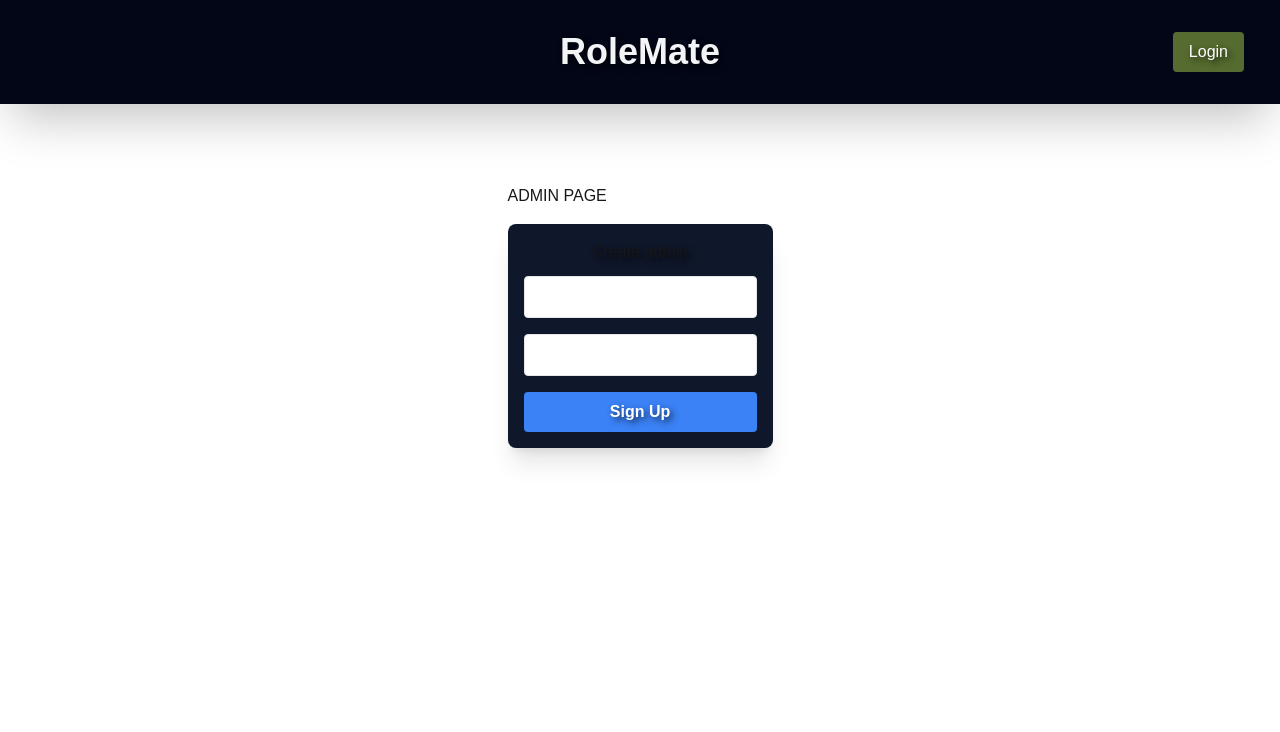
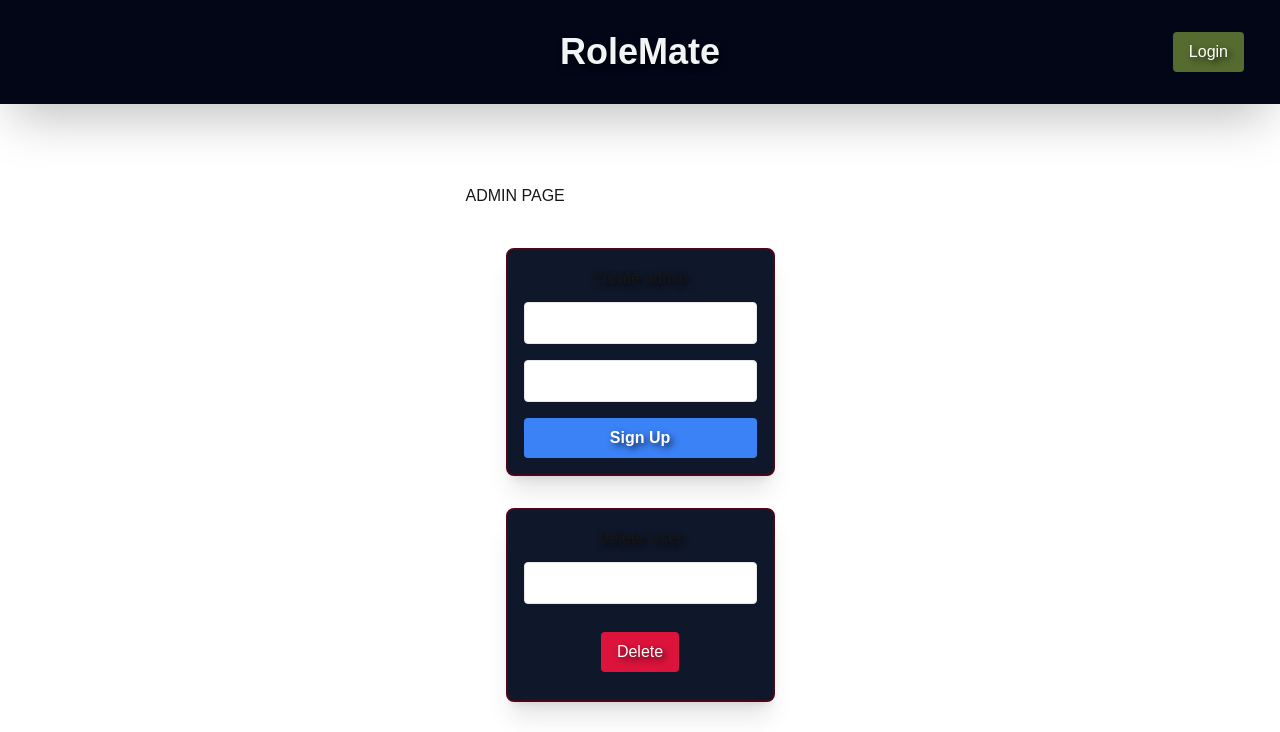
Before and after one commit to Ugits/RoleMate-Frontend, a Next.js app: page /admin in a window 1280 px wide. Shown: the top 732 px of the page. Built offline with nearby package versions, Linux system fonts and the light colour scheme.

Commit message:
Add DeleteUser component for admin page

```diff
--- /dev/null
+++ b/app/(pages)/admin/_components/DeleteUser.tsx
@@ -0,0 +1,71 @@
+"use client";
+
+import { Button } from "@/app/_global-components/Button";
+import { IUsername } from "@/app/_types/IUsername";
+import { useState } from "react";
+
+export const DeleteUser = () => {
+  const [loading, setLoading] = useState<boolean>(false);
+  const [fieldData, setFormData] = useState<IUsername>({ username: "" });
+    const token = sessionStorage.getItem("accessToken")
+
+  const handleDeletion = () => {
+    if (!fieldData.username.trim()) {
+      alert("Please enter a username.");
+      return;
+    }
+
+    if (
+      !window.confirm(`Are you sure you want to delete "${fieldData.username}"?`)
+    ) {
+      return;
+    }
+
+    setLoading(true);
+
+    fetch(`http://localhost:8080/admin/user/delete`, {
+      method: "DELETE",
+      headers: {
+        "Content-Type": "application/json",
+        Authorization: `Bearer ${token}`,
+      },
+      body: JSON.stringify(fieldData),
+    })
+      .then((response) => {
+        if (!response.ok) {
+          return response.json().then((errData) => {
+            alert(errData.message);
+            throw new Error(errData.message);
+          });
+        }
+        return response.json();
+      })
+      .then((data: IUsername) => {
+        alert(`User ${data.username} was successfully deleted`);
+      })
+      .catch((error) => {
+        console.log("An error occurred while deleting the user.");
+      })
+      .finally(() => {
+        setLoading(false);
+      });
+  };
+  return (
+    <div className="flex flex-col items-center p-4 bg-slate-900 shadow-xl rounded-lg  border-rose-950 border-2 text-shadow-lg">
+      <p className="mb-3">Delete User</p>
+
+      {/* Username Field */}
+      <div className="mb-4">
+        <input
+          type="text"
+          id="username"
+          value={fieldData.username}
+          onChange={(e) => setFormData({ username: e.target.value })}
+          required
+          className="w-full px-3 py-2 border rounded focus:outline-none focus:ring text-sky-950"
+        />
+      </div>
+      <Button title="Delete" color="crimson" onClick={handleDeletion} />
+    </div>
+  );
+};
--- a/app/(pages)/admin/page.tsx
+++ b/app/(pages)/admin/page.tsx
@@ -1,10 +1,27 @@
+import { Button } from "@/app/_global-components/Button";
 import { RegisterUser } from "@/app/_global-components/RegisterUser";
+import { DeleteUser } from "./_components/DeleteUser";
 
 const page = () => {
   return (
     <div>
       <div>ADMIN PAGE</div>
-      <RegisterUser role="admin" />
+      <div className="flex flex-col justify-center items-center m-6">
+        <div className="m-4">
+          <RegisterUser role="admin" />
+        </div>
+        <div className="m-4">
+         <DeleteUser/>
+        </div>
+        <div className="m-4">
+          <RegisterUser role="admin" />
+        </div>
+
+
+
+
+
+      </div>
     </div>
   );
 };
--- a/app/_global-components/Button.tsx
+++ b/app/_global-components/Button.tsx
@@ -1,7 +1,6 @@
 "use client";
 
 import { useRouter } from "next/navigation";
-import { useState } from "react";
 import { IUsername } from "../_types/IUsername";
 
 interface ButtonProps {
@@ -9,10 +8,10 @@ interface ButtonProps {
   color: string;
   pushPath?: string;
   username?: string;
+  onClick?: () => void;
 }
 
-export const Button = ({ title, pushPath, color, username }: ButtonProps) => {
-  const [error, setError] = useState("");
+export const Button = ({ title, pushPath, color, username, onClick }: ButtonProps) => {
   const router = useRouter();
   const token = sessionStorage.getItem("accessToken");
 
@@ -30,11 +29,7 @@ export const Button = ({ title, pushPath, color, username }: ButtonProps) => {
         return;
       }
       //are u sure
-      const confirmed = window.confirm(
-        "Are you sure you want to delete this account?"
-      );
-
-      if (!confirmed) {
+      if (!window.confirm("Are you sure you want to delete this account?")) {
         return;
       }
 
@@ -73,6 +68,13 @@ export const Button = ({ title, pushPath, color, username }: ButtonProps) => {
       return;
     }
 
+    if (title === "Delete") {
+     const handleDeletion = onClick
+      if (handleDeletion) {
+        handleDeletion()
+      }
+    }
+
     if (!pushPath) return;
     router.push(`${pushPath}`);
   };
--- a/app/_global-components/RegisterUser.tsx
+++ b/app/_global-components/RegisterUser.tsx
@@ -57,7 +57,7 @@ export const RegisterUser = ({
   };
 
   return (
-    <div className="flex flex-col items-center mt-4 p-4 bg-slate-900 shadow-xl rounded-lg  border-green-500 border-4c text-shadow-lg">
+    <div className="flex flex-col items-center p-4 bg-slate-900 shadow-xl rounded-lg  border-rose-950 border-2 text-shadow-lg">
       <p className="mb-3">Create {role}</p>
       <form
         onSubmit={handleSignup}
```
